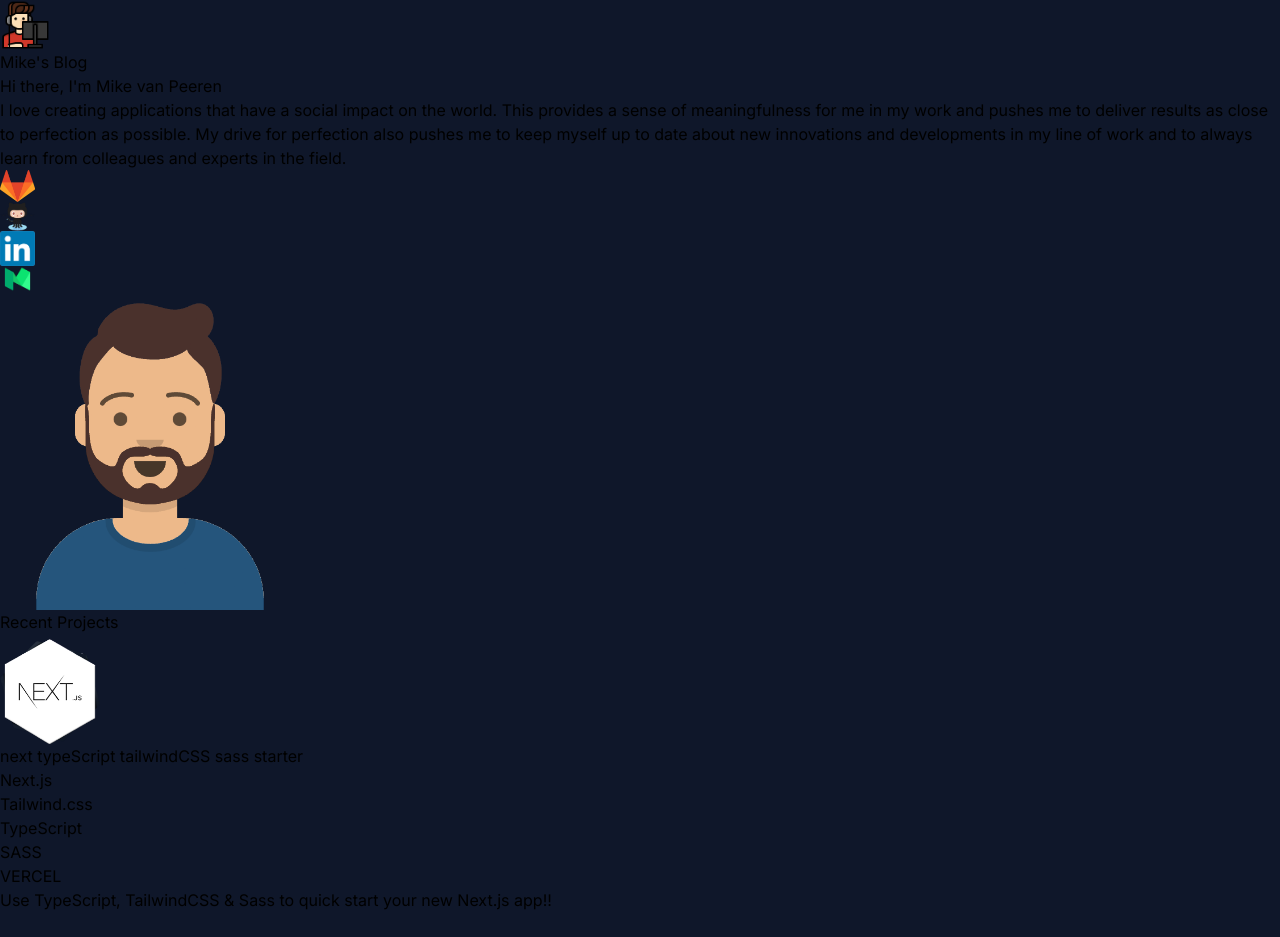
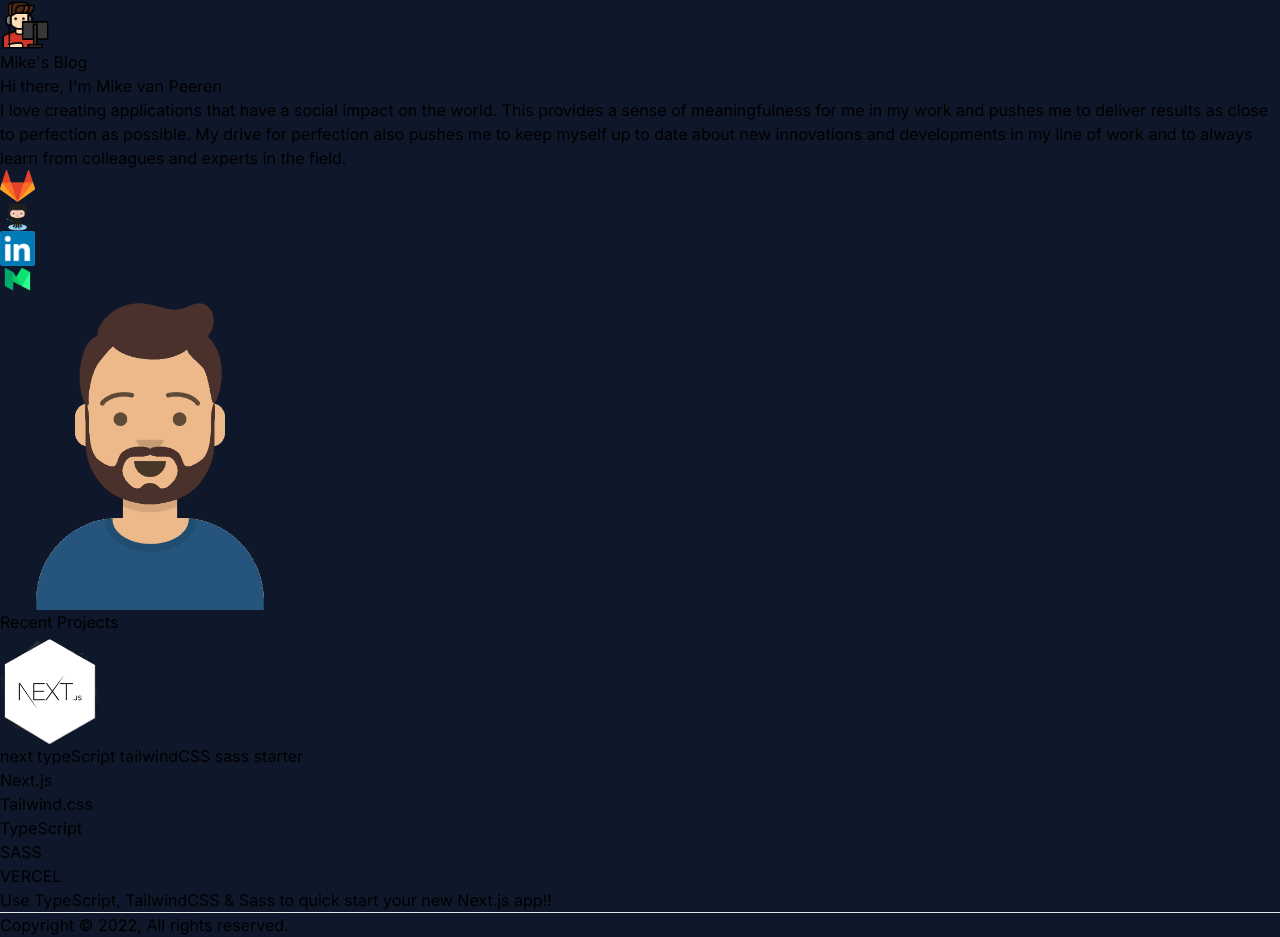
Before and after one commit to MikevPeeren/personal-website, a Next.js app: page / in a window 1280 px wide. Before the commit the page ends 912 px from the top, so only its background shows below. Built offline with nearby package versions, Linux system fonts and the light colour scheme.

Commit message:
feature: added footer

```diff
--- a/src/app/layout.tsx
+++ b/src/app/layout.tsx
@@ -80,6 +80,13 @@ export default function RootLayout({
             <GlobalNav />
           </div>
           <div>{children}</div>
+
+          <footer className="flex flex-col justify-between pt-20 text-center">
+            <hr></hr>
+            <span className="font-base pt-4 text-xs tracking-widest text-white">
+              Copyright © 2022, All rights reserved.
+            </span>
+          </footer>
         </div>
         <AnalyticsWrapper />
       </body>
```
